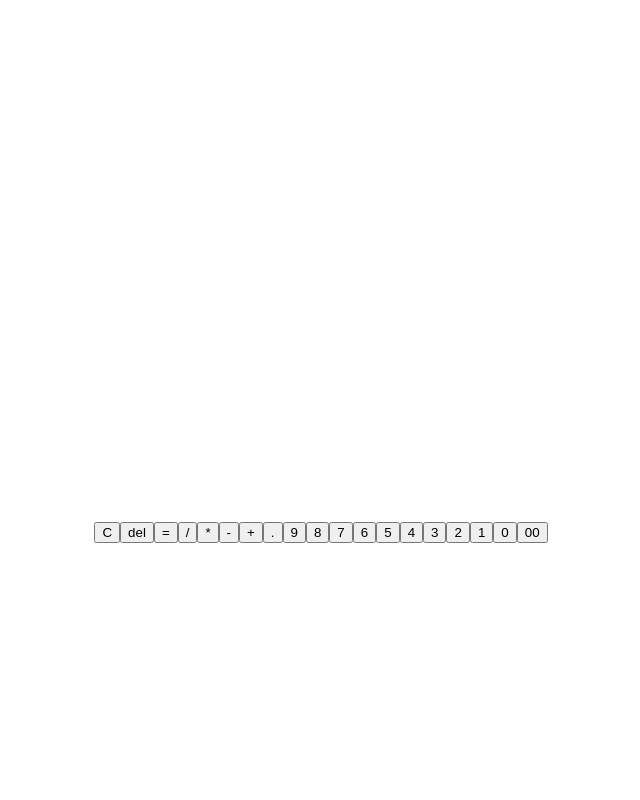
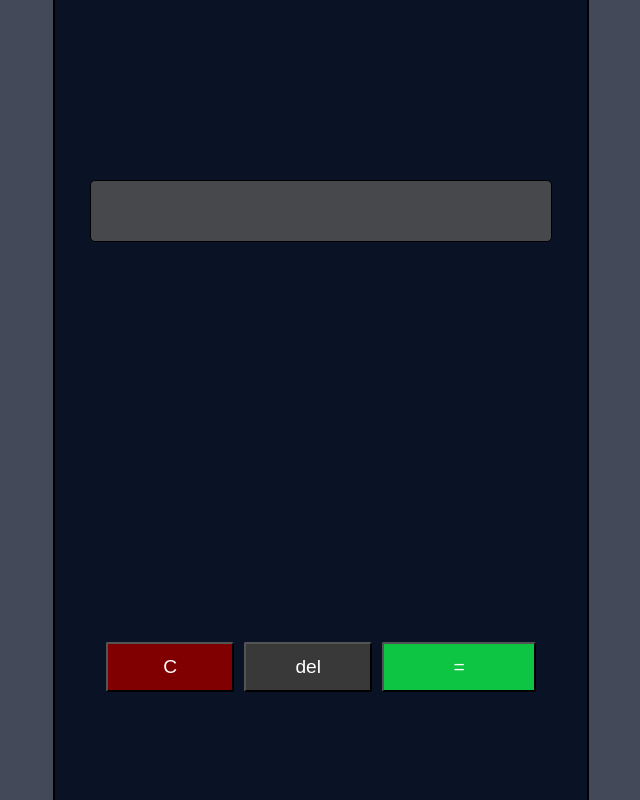
Before and after one commit to Dy-dayo/my_calculator, a React (Vite) app: page / in a window 1280 px wide. Shown: the part 700-1500 px from the top of the page, without its empty margins (319-959 px from the left). Built offline with nearby package versions, Linux system fonts and the light colour scheme.

Commit message:
The styling for the calculator. The code is fine on my local VScode but replit spaces my output unnecessarily. will be glad if anyone can help with that

```diff
--- a/src/Calc.jsx
+++ b/src/Calc.jsx
@@ -4,6 +4,8 @@ import React, { useState } from "react"
 
 import Operators from './Operators.jsx'
 import Nums from './Nums.jsx'
+
+import './calc.css'
 
 let numbers = ["9","8","7","6","5","4","3","2","1","0","00"]
 
--- a/src/calc.css
+++ b/src/calc.css
@@ -0,0 +1,55 @@
+body{
+    text-align: center;
+    display: grid;
+    place-content: center;
+    background-color: rgba(6, 14, 34, 0.752);
+}
+
+.calc{
+    width: 40vw;
+    /* height:65vh;  */
+    border: 2px solid black; border-radius: 10px;
+    background-color: rgba(6, 14, 34, 0.929) ; text-align: center; color: rgb(246, 250, 250);
+    font-size: 1.2em; font-weight: 600;
+    padding: 20px 10px;
+}
+#title{
+    font-size: 25px;
+    font-family: 'Courier New', Courier, monospace;
+    color: rgb(84, 84, 84);
+}
+
+#input-fd{
+    border: 1px solid black; height: 60px; background-color: rgba(87, 87, 87, 0.786);
+    margin-left: 25px; margin-right: 25px;  font-size: 25px;
+    border-radius: 5px;
+
+}
+input{
+    width: 20%;
+    height: 50px;
+    margin: 4px 5px;
+    background-color:rgba(6, 14, 34, 0.977); color: white;font-size:1em ;
+    border-radius: 2px;
+}
+input:hover{
+    background-color:rgba(24, 38, 75, 0.907);
+}
+#clear{
+    width: 25%;
+    background-color: rgba(131, 1, 1, 0.984);
+}
+#clear:hover{
+    background-color: rgba(243, 27, 27, 0.984);
+}
+#delete{
+    width: 25%;
+    background-color: rgba(58, 58, 58, 0.984);
+}
+#delete:hover{
+    background-color: rgba(40, 40, 40, 0.984);
+}
+#result{
+    width: 30%;
+    background-color: rgba(15, 200, 68, 0.984);
+}
```
